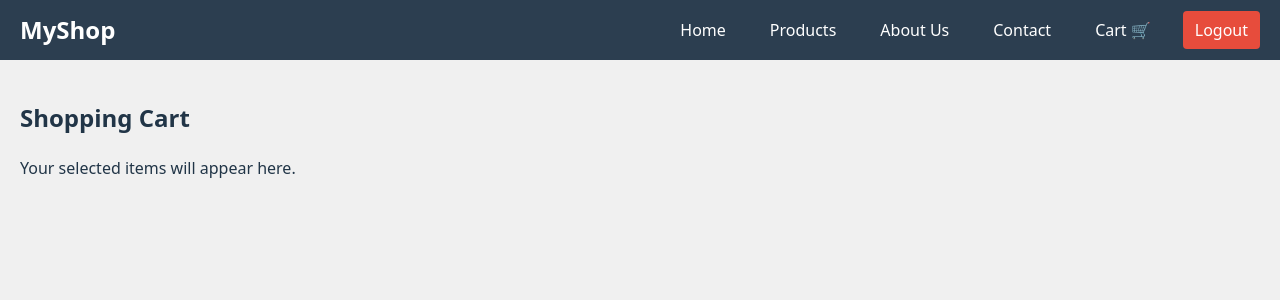
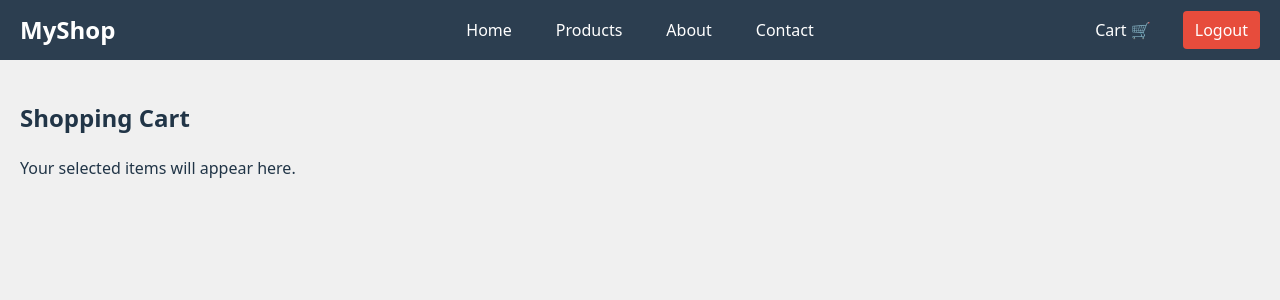
Before and after one commit to GouthamSomaraju/E-Commerce-Website, a React (Vite) app: page /cart in a window 1280 px wide. Shown: the top 300 px of the page. Built offline with nearby package versions, Linux system fonts and the light colour scheme.

Commit message:
Authentication

```diff
--- a/src/App.css
+++ b/src/App.css
@@ -6,6 +6,7 @@
   width: 100%;
   min-height: 100vh;
   background-color: #f4f4f4;
+  display: block; /* avoid accidental flex layout */
 }
 
 /* You can keep these for any additional app-wide styles if needed */
--- a/src/components/Login.jsx
+++ b/src/components/Login.jsx
@@ -26,6 +26,7 @@ const Login = () => {
   };
 
   return (
+    <div className="page-wrapper">
     <div className="container">
       <div className="header">
         <div className="text">Login</div>
@@ -67,6 +68,7 @@ const Login = () => {
         </div>
       </div>
     </div>
+    </div>
   );
 };
 
--- a/src/components/LoginSignup.css
+++ b/src/components/LoginSignup.css
@@ -1,3 +1,14 @@
+/* Centering container on page */
+.page-wrapper {
+  display: flex;
+  justify-content: center;
+  align-items: center;
+  min-height: 100vh;
+  background: #f0f0f0;
+  padding: 20px;
+  box-sizing: border-box;
+}
+
 .container {
   display: flex;
   flex-direction: column;
--- a/src/components/Navbar.css
+++ b/src/components/Navbar.css
@@ -5,6 +5,27 @@
   background-color: #2c3e50;
   padding: 10px 20px;
   color: white;
+  width: 100%;
+  box-sizing: border-box;
+  position: relative;
+}
+
+.navbar-left,
+.navbar-center,
+.navbar-right {
+  display: flex;
+  align-items: center;
+}
+
+.navbar-center {
+  position: absolute;
+  left: 50%;
+  transform: translateX(-50%);
+  gap: 20px;
+}
+
+.navbar-right {
+  gap: 20px;
 }
 
 .logo {
@@ -13,20 +34,16 @@
   cursor: pointer;
 }
 
-.nav-links {
-  display: flex;
-  gap: 20px;
-  align-items: center;
-}
-
-.nav-links span {
+.navbar-center span,
+.navbar-right span {
   cursor: pointer;
   padding: 8px 12px;
   border-radius: 4px;
   transition: background 0.3s;
 }
 
-.nav-links span:hover {
+.navbar-center span:hover,
+.navbar-right span:hover {
   background-color: #34495e;
 }
 
--- a/src/components/Signup.jsx
+++ b/src/components/Signup.jsx
@@ -64,6 +64,7 @@ const Signup = () => {
   };
 
   return (
+    <div className="page-wrapper">
     <div className="container">
       <div className="header">
         <div className="text">Sign Up</div>
@@ -119,6 +120,7 @@ const Signup = () => {
         </div>
       </div>
     </div>
+    </div>
   );
 };
 
--- a/src/components/navbar.jsx
+++ b/src/components/navbar.jsx
@@ -2,7 +2,7 @@ import React from "react";
 import { useNavigate } from "react-router-dom";
 import { auth } from "./firebase";
 import { signOut } from "firebase/auth";
-import "./Navbar.css"; // Create this file for styling
+import "./Navbar.css";
 
 const Navbar = () => {
   const navigate = useNavigate();
@@ -18,12 +18,18 @@ const Navbar = () => {
 
   return (
     <nav className="navbar">
-      <div className="logo" onClick={() => navigate("/home")}>MyShop</div>
-      <div className="nav-links">
+      <div className="navbar-left">
+        <div className="logo" onClick={() => navigate("/home")}>MyShop</div>
+      </div>
+
+      <div className="navbar-center">
         <span onClick={() => navigate("/home")}>Home</span>
         <span onClick={() => navigate("/products")}>Products</span>
-        <span onClick={() => navigate("/about")}>About Us</span>
+        <span onClick={() => navigate("/about")}>About</span>
         <span onClick={() => navigate("/contact")}>Contact</span>
+      </div>
+
+      <div className="navbar-right">
         <span onClick={() => navigate("/cart")}>Cart 🛒</span>
         <button className="logout-btn" onClick={handleLogout}>Logout</button>
       </div>
```
